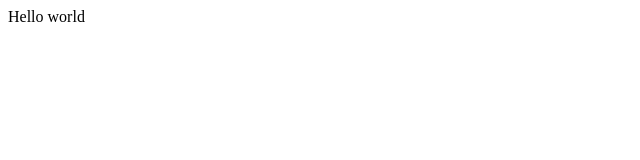
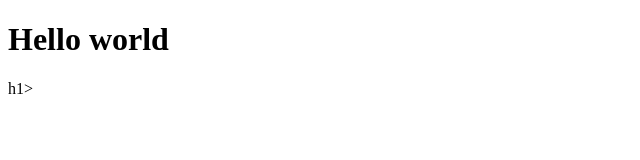
Before and after one commit to scruztaehs/Demonstration-Portofolio-Workshop-Seniors-Pds-1-2, a plain HTML site: page index.html in a window 1280 px wide. Shown: the whole page, without its empty margins (0-640 px from the left). Drawn offline with Linux system fonts and the light colour scheme.

Commit message:
Added an H1 tag to hello world

```diff
--- a/index.html
+++ b/index.html
@@ -9,7 +9,7 @@
 </head>
 
 <body>
-  Hello world
+  <h1>Hello world</h1>h1>
   <script src="script.js"></script>
 
  <!--
```
